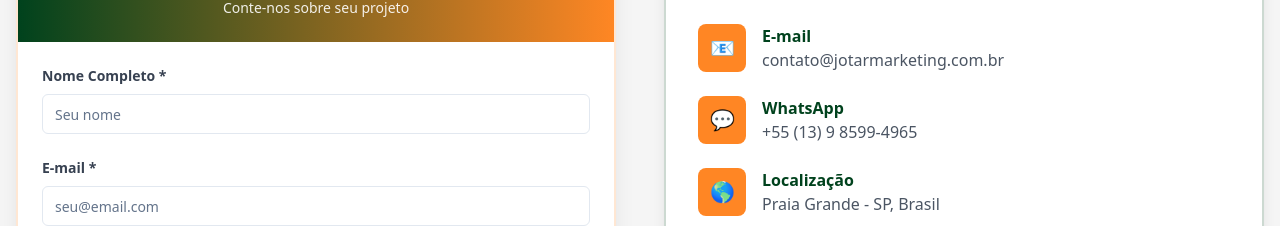
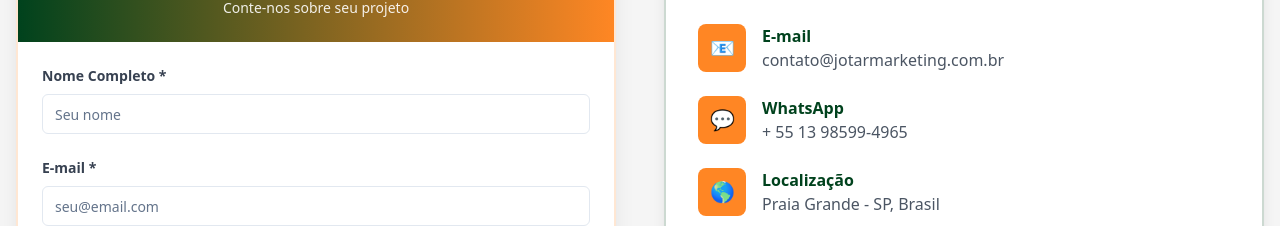
Before and after one commit to jailsonsntn/jotar-marketing, a React (Vite) app: page / in a window 1280 px wide. Shown: the part 2644-2870 px from the top of the page. Built offline with nearby package versions, Linux system fonts and the light colour scheme.

Commit message:
Fix: Update WhatsApp number
Updated the WhatsApp number in the contact section to +55 13 98599-4965.

```diff
--- a/src/components/ContactSection.tsx
+++ b/src/components/ContactSection.tsx
@@ -1,3 +1,4 @@
+
 
 import { useState } from 'react';
 import { Button } from '@/components/ui/button';
@@ -69,7 +70,7 @@ const ContactSection = () => {
   }, {
     icon: "💬",
     title: "WhatsApp",
-    info: "+55 (13) 9 8599-4965",
+    info: "+ 55 13 98599-4965",
     action: "https://wa.me/+5513985994965"
   }, {
     icon: "🌎",
```
